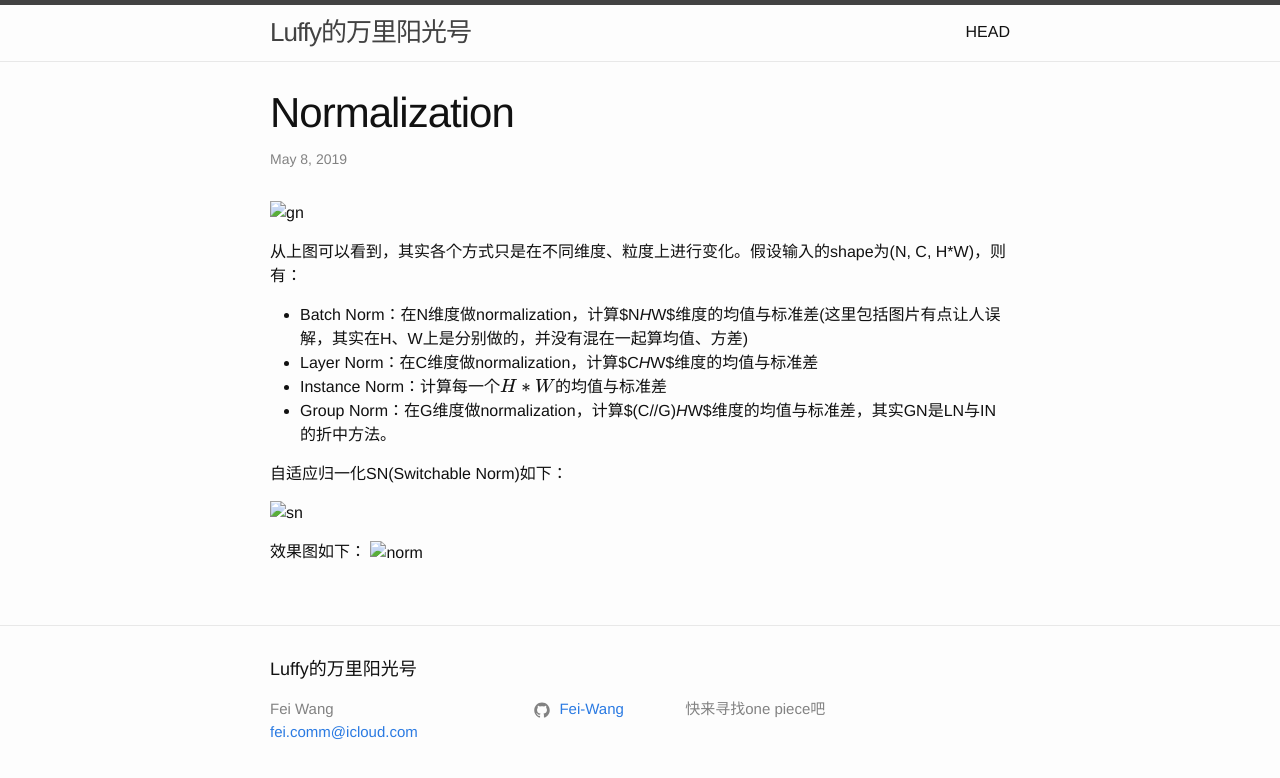
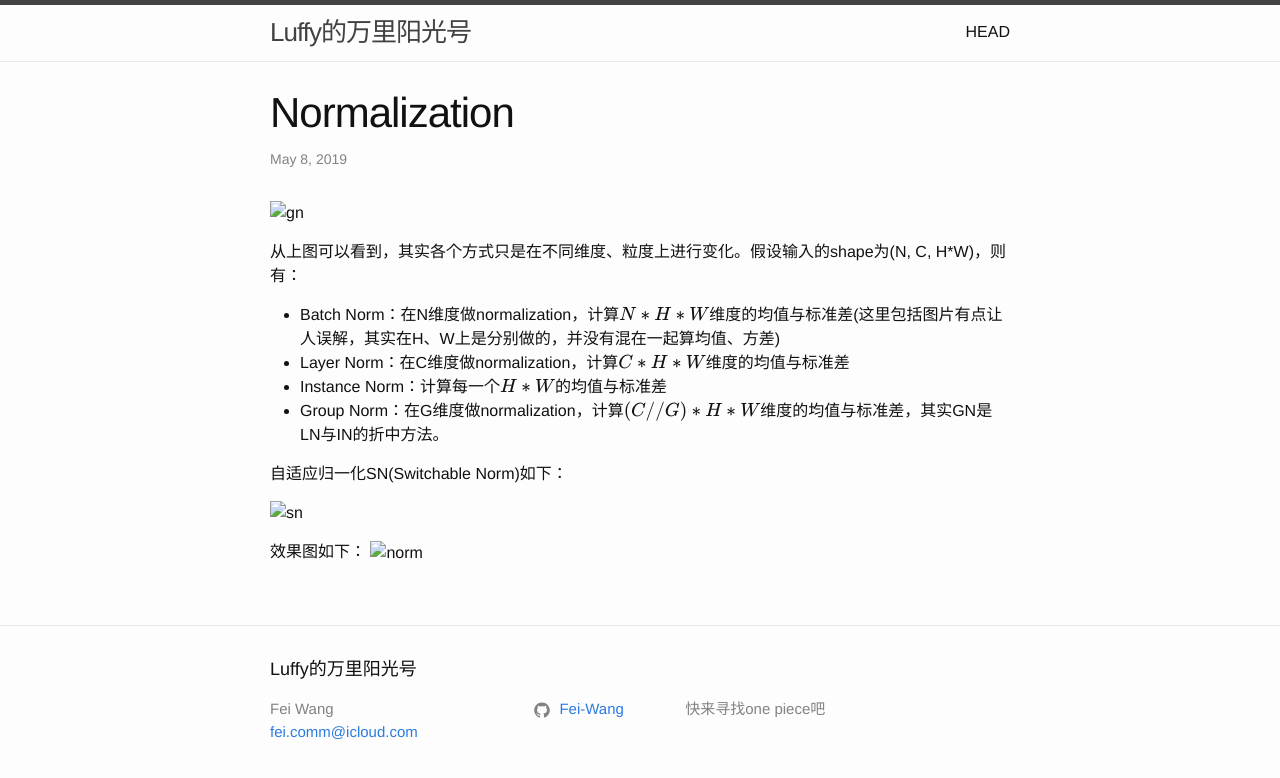
Before and after one commit to shishuaiyan/shishuaiyan.github.io, a Jekyll site: the page built from _posts/2019-05-08-normalization.md, in a window 1280 px wide. Shown: the top 778 px of the page. Built offline with Jekyll 4.4.1, drawn with Linux system fonts in a browser that asks for light colours; our own code applies the rules of GitHub Pages for plain Markdown files; formulas are drawn with MathJax 3.

Commit message:
update $*$ to $\*$

```diff
--- a/_posts/2019-05-08-normalization.md
+++ b/_posts/2019-05-08-normalization.md
@@ -2,10 +2,10 @@
 
 从上图可以看到，其实各个方式只是在不同维度、粒度上进行变化。假设输入的shape为(N, C, H*W)，则有：
 
-* Batch Norm：在N维度做normalization，计算$N*H*W$维度的均值与标准差(这里包括图片有点让人误解，其实在H、W上是分别做的，并没有混在一起算均值、方差)
-* Layer Norm：在C维度做normalization，计算$C*H*W$维度的均值与标准差
+* Batch Norm：在N维度做normalization，计算$N\*H\*W$维度的均值与标准差(这里包括图片有点让人误解，其实在H、W上是分别做的，并没有混在一起算均值、方差)
+* Layer Norm：在C维度做normalization，计算$C\*H\*W$维度的均值与标准差
 * Instance Norm：计算每一个$H*W$的均值与标准差
-* Group Norm：在G维度做normalization，计算$(C//G)*H*W$维度的均值与标准差，其实GN是LN与IN的折中方法。
+* Group Norm：在G维度做normalization，计算$(C//G)\*H\*W$维度的均值与标准差，其实GN是LN与IN的折中方法。
 
 自适应归一化SN(Switchable Norm)如下：
 
```
Also changed, not shown: _posts/2019-05-08-backbone.md (+4 -3 lines).
